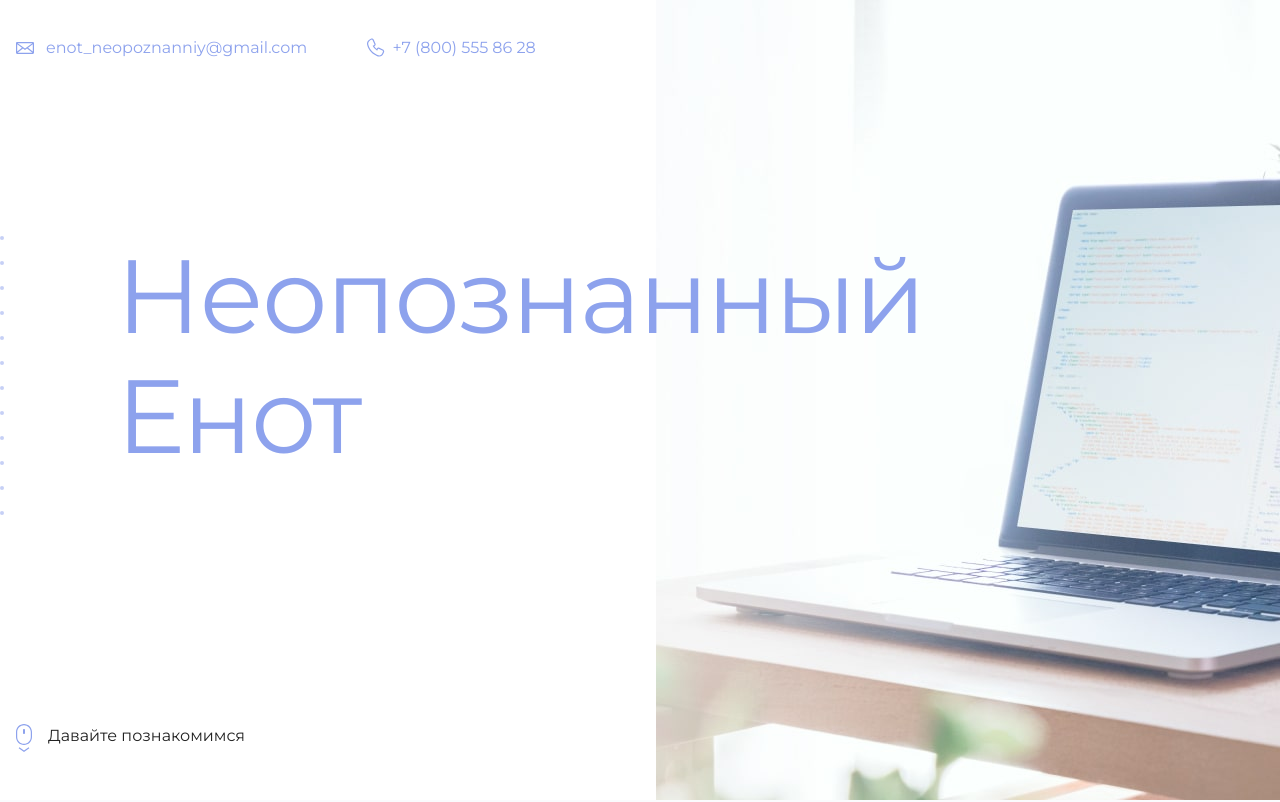
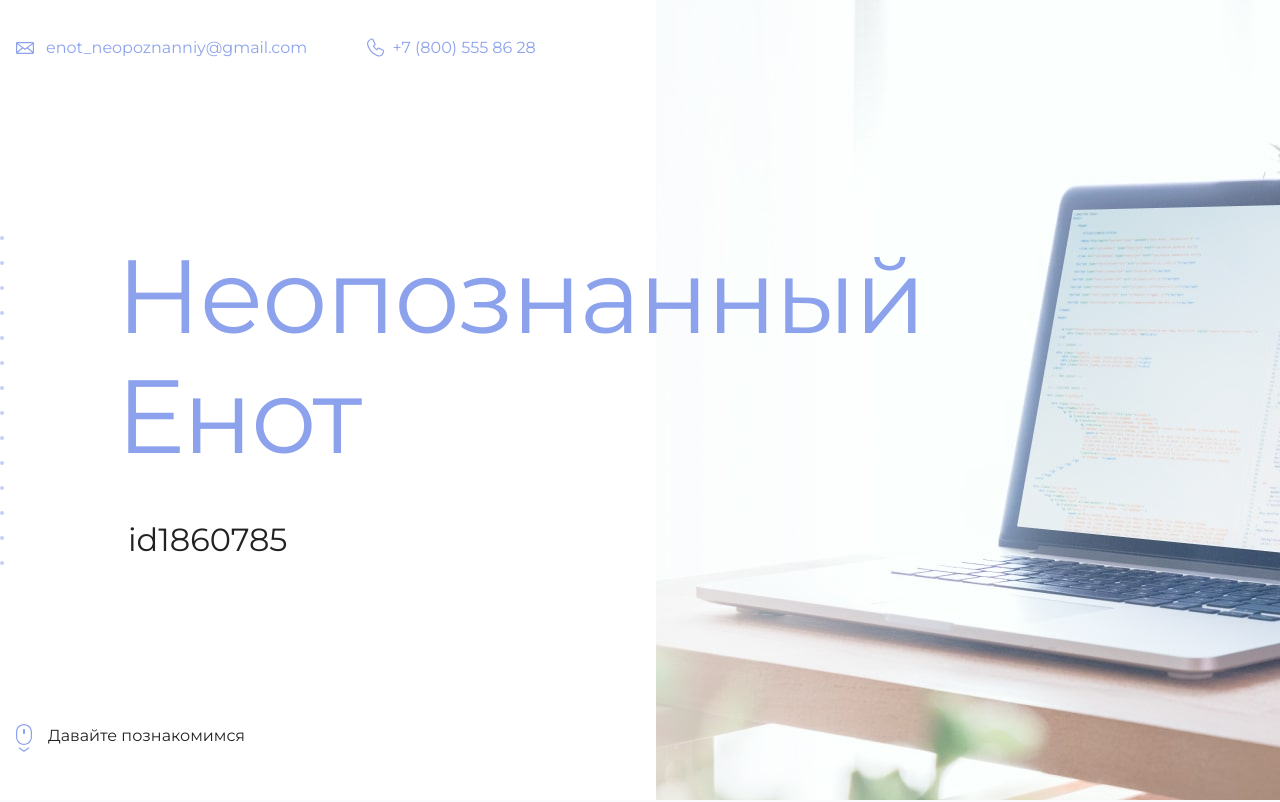
Before and after one commit to b0rskii/my-site, a plain HTML site: page index.html in a window 1280 px wide. Shown: the top 802 px of the page. Drawn offline with Linux system fonts and the light colour scheme.

Commit message:
Добавил id

```diff
--- a/index.html
+++ b/index.html
@@ -19,7 +19,7 @@
       <section class="hero-image">
         <div class="container">
           <h1 class="heading">Неопознанный Енот</h1>
-          <p><!-- Тут ваш id на сайте Академии --></p>
+          <p>id1860785</p>
         </div>
       </section>
 
```
